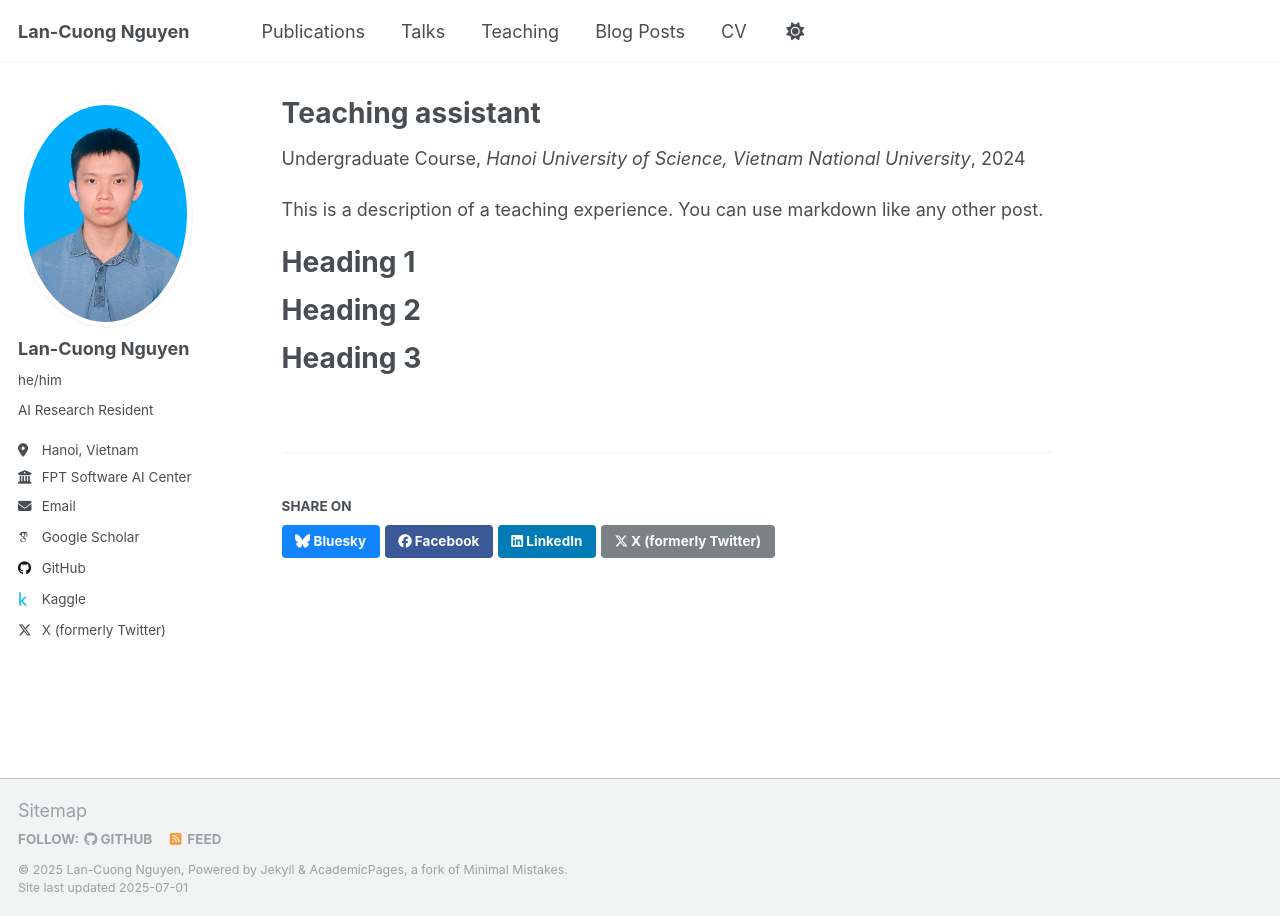
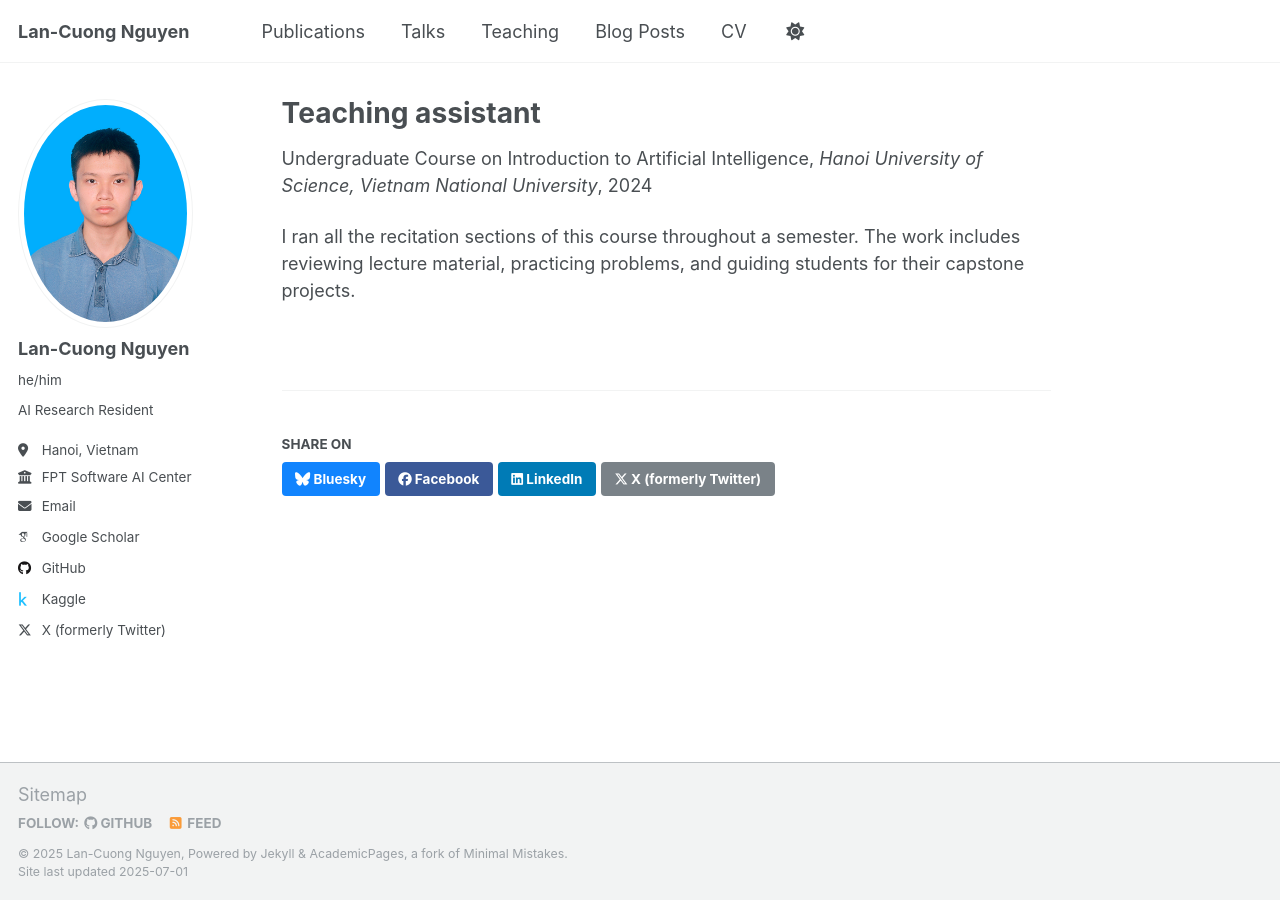
Before and after one commit to cuonglannguyen/cuonglannguyen.github.io, a Jekyll site: the page built from _teaching/2015-spring-teaching-2.md, in a window 1280 px wide. Built offline with Jekyll 4.4.1, drawn with Linux system fonts in a browser that asks for light colours; some web fonts are replaced.

Commit message:
add teaching description

```diff
--- a/_teaching/2015-spring-teaching-2.md
+++ b/_teaching/2015-spring-teaching-2.md
@@ -1,20 +1,11 @@
 ---
 title: "Teaching assistant"
 collection: teaching
-type: "Undergraduate Course"
+type: "Undergraduate Course on Introduction to Artificial Intelligence"
 permalink: /teaching/2024-spring-teaching
 venue: "Hanoi University of Science, Vietnam National University"
 date: 2024-03-05
 location: "Hanoi, Vietnam"
 ---
 
-This is a description of a teaching experience. You can use markdown like any other post.
-
-Heading 1
-======
-
-Heading 2
-======
-
-Heading 3
-======
+I ran all the recitation sections of this course throughout a semester. The work includes reviewing lecture material, practicing problems, and guiding students for their capstone projects.
```
